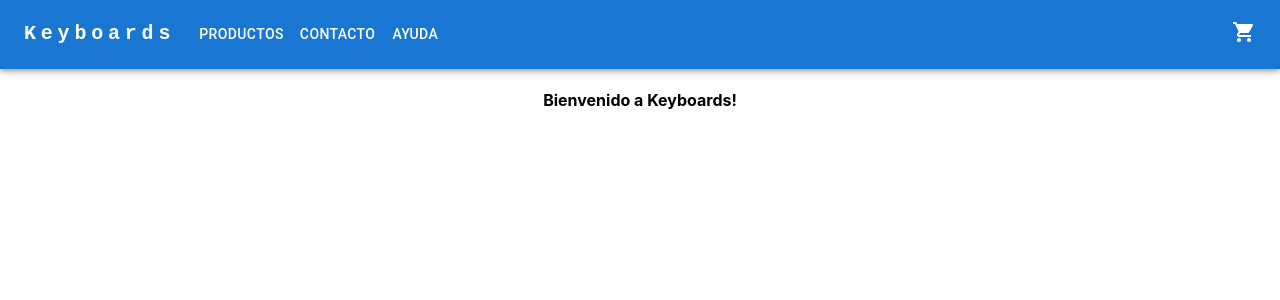
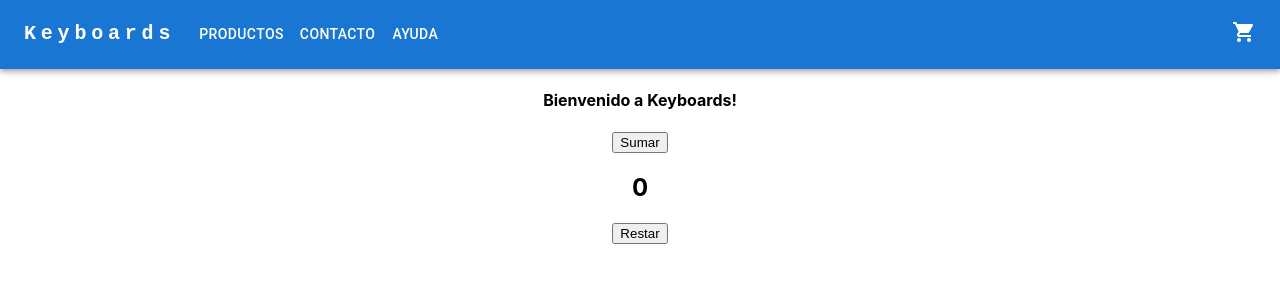
Before and after one commit to GuadalupeVelazquez/Idea-Velazquez, a React (Create React App) app: page / in a window 1280 px wide. Shown: the top 300 px of the page. Built offline with nearby package versions, Linux system fonts and the light colour scheme.

Commit message:
agregue un contador

```diff
--- a/src/App.js
+++ b/src/App.js
@@ -4,11 +4,14 @@ import './App.css';
 import ItemListContainer from './components/Contenedor/ItemListContainer';
 import ResponsiveAppBar from './components/Navbar/Navbar'
 
+
 function App() {
+
   return (
     <div className='App'>
       <ResponsiveAppBar/>
       <ItemListContainer textoSaludo= "Bienvenido a Keyboards!"/>
+
     </div>
   );
 }
--- a/src/components/Contenedor/ItemListContainer.js
+++ b/src/components/Contenedor/ItemListContainer.js
@@ -1,10 +1,13 @@
 import React from 'react';
+import { ItemCount } from "../ItemCount/ItemCount";
 
 const ItemListContainer = ({textoSaludo})  => {
+
     return (
         <>
             <div>
                 <h4>{textoSaludo}</h4>
+                <ItemCount/>
             </div>
         </>
     )
--- /dev/null
+++ b/src/components/ItemCount/ItemCount.js
@@ -0,0 +1,36 @@
+import React from 'react';
+import { useState } from 'react';
+
+
+
+export const ItemCount = () => {
+ const stock=20;
+ const [numero, setNumero] = useState (0);
+   const incrementar = () => {
+     setNumero (numero +1);
+   };
+   const decrementar = () => {
+    setNumero (numero -1);
+  };
+
+
+    return (
+        // {(numero < stock) ?(<ItemCount numero = {numero} />) : (<h4>Se acabo el stock </h4>)}
+
+    <div>
+
+    <div>
+       <button onClick={incrementar} >Sumar</button>
+    </div>
+    <h2>{numero}</h2>
+    <div>
+       <button onClick={decrementar}>Restar</button>
+    </div>
+    </div>
+ )
+
+};
+
+
+
+export default ItemCount
```
